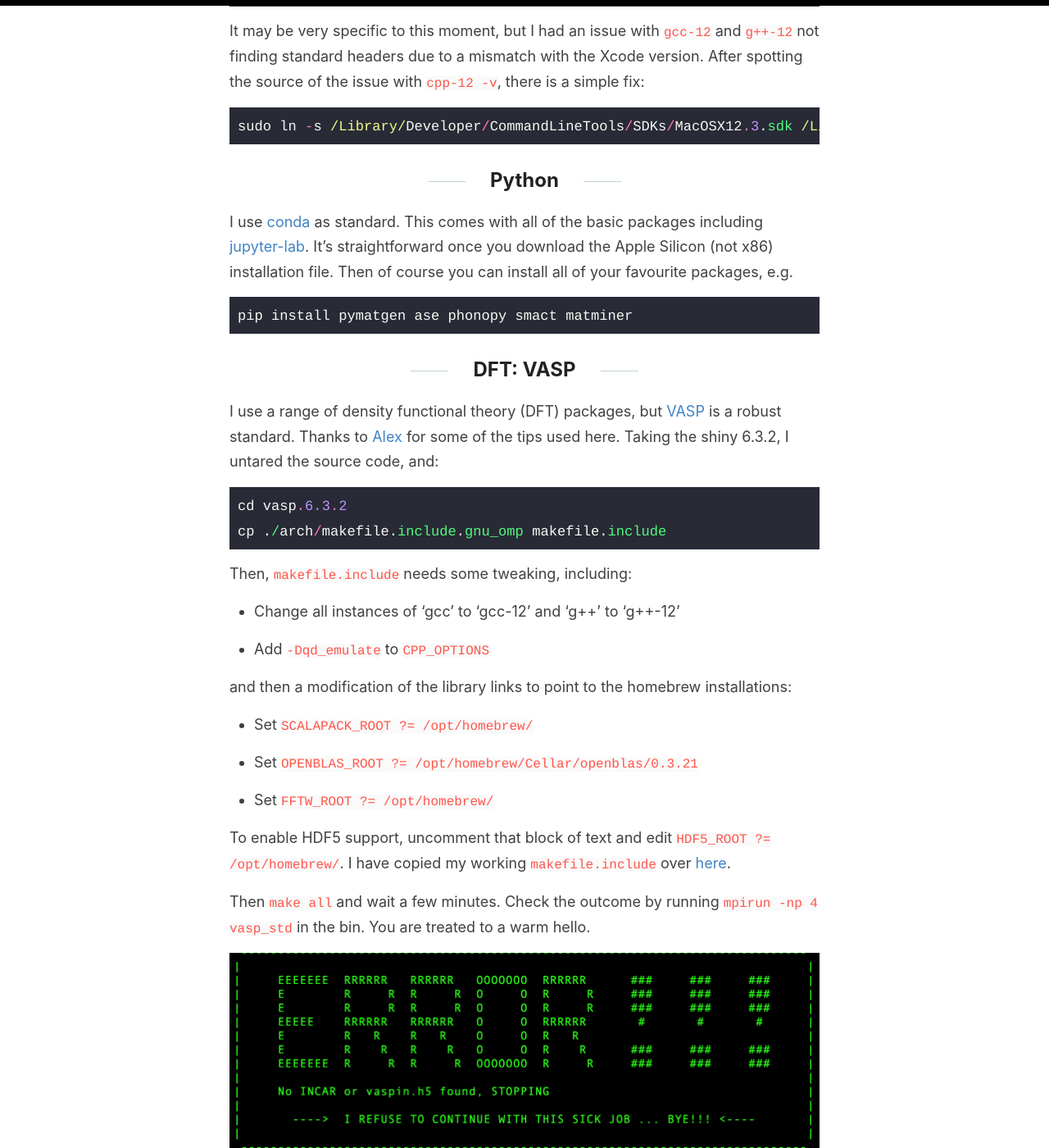
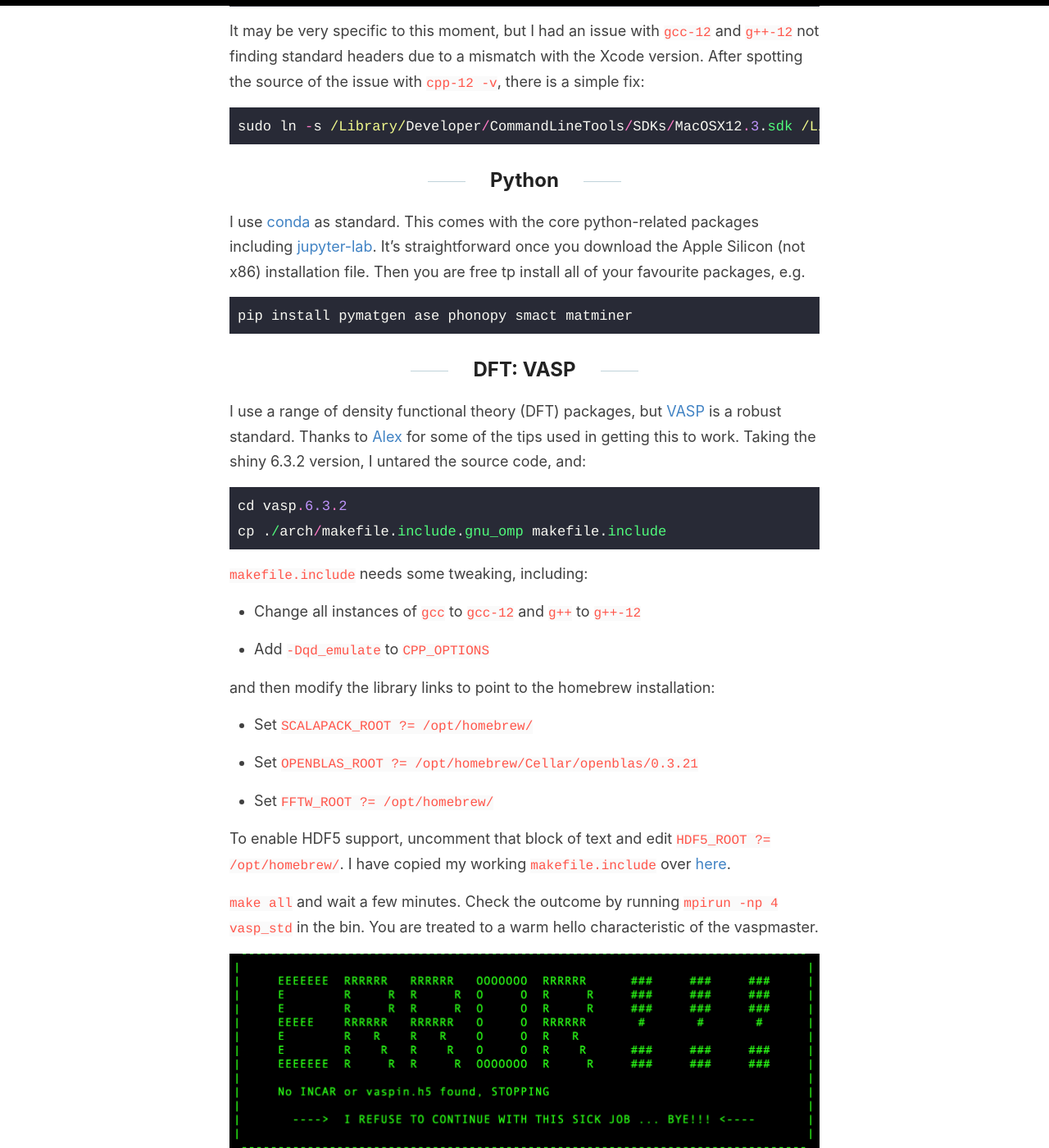
Before and after one commit to aronwalsh/aronwalsh.github.io, a Jekyll site: the page built from _posts/2023-01-15-applesilicon.md, in a window 1280 px wide and 1400 px high, scrolled down 1738 px. Shown: the whole window at 82% size. Built offline with Jekyll 4.4.1, drawn with Linux system fonts in a browser that asks for light colours; comment, search, counter and statistics services are not loaded; some of the changed text lies outside the part shown.

Commit message:
Update 2023-01-15-applesilicon.md

```diff
--- a/_posts/2023-01-15-applesilicon.md
+++ b/_posts/2023-01-15-applesilicon.md
@@ -7,12 +7,12 @@
 My first Apple laptop was a PowerBook running the PowerPC [G4](https://en.wikipedia.org/wiki/PowerPC_G4) processor. The transition to Intel x86 chips provided many opportunities, but they lost their edge over time to become efficient heat generators. So far, I am very impressed by the ARM [M2](https://en.wikipedia.org/wiki/Apple_silicon#Apple_M2) processor and its 20 billion transistors. It does take some effort to get everything nicely configured.
 
 <!-- wp:image -->
-<figure class="wp-block-image"><img src="{{ site.baseurl }}/assets/2023/cpu.png" alt="CPU" /></figure>
+<figure class="wp-block-image aligncenter"><img src="{{ site.baseurl }}/assets/2023/cpu.png" alt="CPU" /></figure>
 <!-- /wp:image -->
 
 ## Awaken UNIX
 
-Call me lazy, but I find the App Store convenient these days. It remembers that I have downloaded standard software such as Microsoft Office, Slack, and Xcode on some other machine, so it is a one-click installation for those. Not everything is there, but it does save time.
+Call me lazy, but I find the App Store convenient. It remembers that I have downloaded standard software such as Microsoft Office, Slack, and Xcode on some other machine, so it is a one-click installation for those. Not everything is there, but it does save time.
 
 I also rely on [homebrew](https://docs.brew.sh/Installation) for package management these days. Once I have Xcode installed, it is just a one line installation and one more to install a range of packages that I will use.
 
@@ -22,7 +22,7 @@
 {% endhighlight %}
 
 <em>zsh</em> is the default UNIX shell.
-Set up your [.zprofile](https://craftofcoding.wordpress.com/2022/02/28/the-basics-of-configuring-the-z-shell-on-a-mac/), [ssh config](http://nerderati.com/2011/03/17/simplify-your-life-with-an-ssh-config-file/), and [vimrc](https://github.com/amix/vimrc) files to make working faster and more comfortable.  My `.zprofile` has some basic settings such as:
+Set up your [zprofile](https://craftofcoding.wordpress.com/2022/02/28/the-basics-of-configuring-the-z-shell-on-a-mac/), [ssh config](http://nerderati.com/2011/03/17/simplify-your-life-with-an-ssh-config-file/), and [vimrc](https://github.com/amix/vimrc) files to make working faster and more comfortable.  My `.zprofile` has some basic settings such as:
 
 {% highlight ruby %}
 alias ls='ls -G -ltr'
@@ -46,7 +46,7 @@
 
 ## Python
 
-I use [conda](https://www.anaconda.com/download/) as standard. This comes with all of the basic packages including [jupyter-lab](https://jupyter.org). It's straightforward once you download the Apple Silicon (not x86) installation file. Then of course you can install all of your favourite packages, e.g.
+I use [conda](https://www.anaconda.com/download/) as standard. This comes with the core python-related packages including [jupyter-lab](https://jupyter.org). It's straightforward once you download the Apple Silicon (not x86) installation file. Then you are free tp install all of your favourite packages, e.g.
 
 {% highlight ruby %}
 pip install pymatgen ase phonopy smact matminer
@@ -54,20 +54,20 @@
 
 ## DFT: VASP
 
-I use a range of density functional theory (DFT) packages, but [VASP](https://www.vasp.at) is a robust standard. Thanks to [Alex](https://utf.github.io) for some of the tips used here. Taking the shiny 6.3.2, I untared the source code, and:
+I use a range of density functional theory (DFT) packages, but [VASP](https://www.vasp.at) is a robust standard. Thanks to [Alex](https://utf.github.io) for some of the tips used in getting this to work. Taking the shiny 6.3.2 version, I untared the source code, and:
 
 {% highlight ruby %}
 cd vasp.6.3.2
 cp ./arch/makefile.include.gnu_omp makefile.include
 {% endhighlight %}
 
-Then, `makefile.include` needs some tweaking, including:
+`makefile.include` needs some tweaking, including:
 
-- Change all instances of 'gcc' to 'gcc-12' and 'g++' to 'g++-12'
+- Change all instances of `gcc` to `gcc-12` and `g++` to `g++-12`
 
 - Add `-Dqd_emulate` to `CPP_OPTIONS`
 
-and then a modification of the library links to point to the homebrew installations:
+and then modify the library links to point to the homebrew installation:
 
 - Set `SCALAPACK_ROOT ?= /opt/homebrew/`
 
@@ -77,7 +77,7 @@
 
 To enable HDF5 support, uncomment that block of text and edit `HDF5_ROOT  ?= /opt/homebrew/`. I have copied my working `makefile.include` over [here](https://gist.github.com/aronwalsh/78962582fd17d5b50365a62679d1bc8d).
 
-Then `make all` and wait a few minutes. Check the outcome by running `mpirun -np 4 vasp_std` in the bin. You are treated to a warm hello.
+`make all` and wait a few minutes. Check the outcome by running `mpirun -np 4 vasp_std` in the bin. You are treated to a warm hello characteristic of the vaspmaster.
 
 <!-- wp:image -->
 <figure class="wp-block-image"><img src="{{ site.baseurl }}/assets/2023/vasp.png" alt="ASE" /></figure>
```
Also changed, not shown: other parts of _posts/2023-01-15-applesilicon.md (+2 -4 lines).
